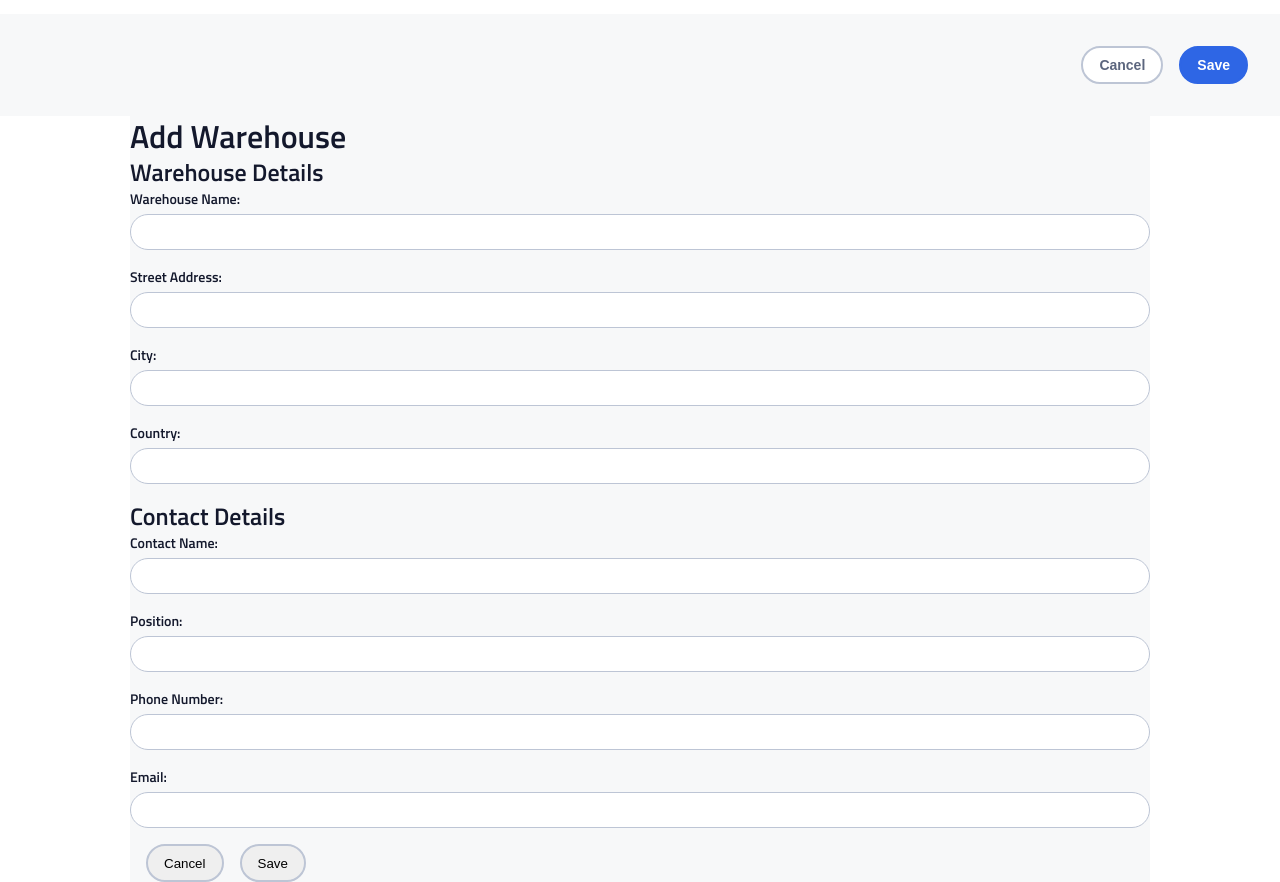
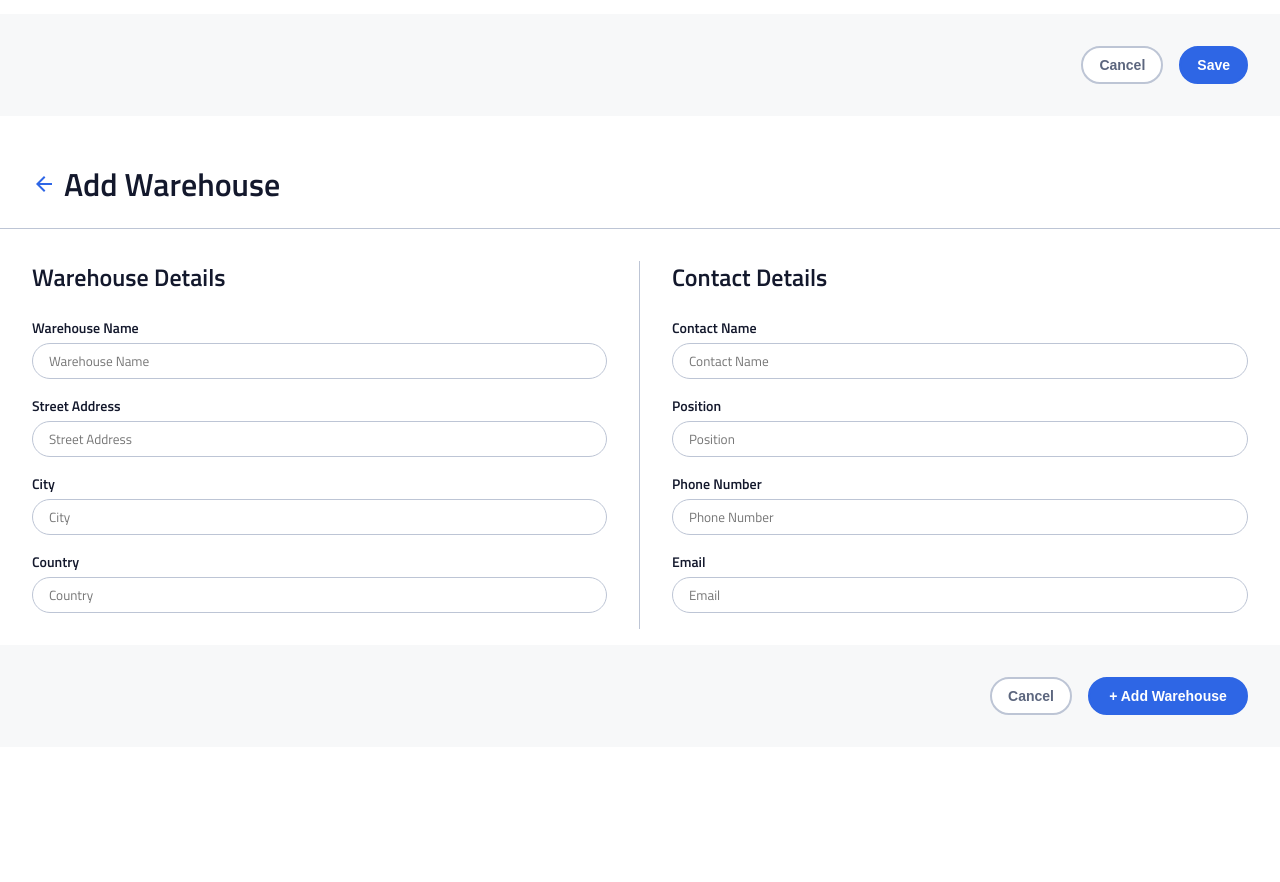
Before and after one commit to f2xiao/instock-frontend, a React (Create React App) app: page / in a window 1280 px wide. Shown: the part 515-1397 px from the top of the page. After the commit the page ends 1262 px from the top, so only its background shows below. Built offline with nearby package versions, Linux system fonts and the light colour scheme.

Commit message:
accomplished-warehouseEdit-pages

```diff
--- a/src/components/WarehouseAdd/WarehouseAdd.jsx
+++ b/src/components/WarehouseAdd/WarehouseAdd.jsx
@@ -1,6 +1,6 @@
 import "./WarehouseAdd.scss"
 import React, { useState } from 'react';
-import warehouseData from "../../data/01_warehouses.json";
+import returnIcon from'../../assets/icons/arrow_back-24px.svg'
 
 const WarehouseAdd=()=>{
         const [warehouseDetails, setWarehouseDetails] = useState({
@@ -11,11 +11,11 @@ const WarehouseAdd=()=>{
         });
 
         const [contactDetails, setContactDetails] = useState({
-            contactName: '',
-            contactPosition: '',
-            contactPhone: '',
-            contactEmail: ''
         });
+
+
+
+    const [error, setError] = useState(false);
 
         const handleWarehouseChange = (event) => {
             const { name, value } = event.target;
@@ -42,101 +42,135 @@ const WarehouseAdd=()=>{
 
 return (
         <div className="add">
-        <h1>Add Warehouse</h1>
+            <h1 className="add__title"><img className='add__return' src={returnIcon} alt="return to the main page" />Add Warehouse</h1>
 
-        <form onSubmit={handleSubmit}>
-            <section>
-                <h2>Warehouse Details</h2>
-
+            <form className='add__form' onSubmit={handleSubmit}>
+                <div className='add__wrapper'>
+                    <section className='add__section add__section1'>
+                        <h2 className='add__sectiontitle'>Warehouse Details</h2>
                         <div>
-                    <label>Warehouse Name:</label><br />
+                            <label>
+                                Warehouse Name
+                            </label><br />
                             <input
                                 type="text"
                                 name="warehouseName"
                                 value={warehouseDetails.warehouseName}
                                 onChange={handleWarehouseChange}
+                                placeholder="Warehouse Name"
+                                className={error ? 'error' : ''}
                             />
                         </div>
 
                         <div>
-                    <label>Street Address:</label><br />
+                            <label>
+                                Street Address
+                            </label><br />
                             <input
                                 type="text"
                                 name="address"
                                 value={warehouseDetails.address}
                                 onChange={handleWarehouseChange}
+                                placeholder="Street Address"
+                                className={error ? 'error' : ''}
                             />
                         </div>
 
                         <div>
-                    <label>City:</label><br />
+                            <label>
+                                City
+                            </label><br />
                             <input
                                 type="text"
                                 name="city"
                                 value={warehouseDetails.city}
                                 onChange={handleWarehouseChange}
+                                placeholder="City"
+                                className={error ? 'error' : ''}
                             />
                         </div>
 
                         <div>
-                    <label>Country:</label><br />
+                            <label>
+                                Country
+                            </label><br />
                             <input
                                 type="text"
                                 name="country"
                                 value={warehouseDetails.country}
                                 onChange={handleWarehouseChange}
+                                placeholder="Country"
+                                className={error ? 'error' : ''}
                             />
                         </div>
                     </section>
 
-            <section>
-                <h2>Contact Details</h2>
+                    <section className='add__section'>
+                        <h2 className='add__sectiontitle'>Contact Details</h2>
 
                         <div>
-                    <label>Contact Name:</label><br />
+                            <label>
+                                Contact Name
+                            </label><br />
                             <input
                                 type="text"
                                 name="contactName"
                                 value={contactDetails.contactName}
                                 onChange={handleContactChange}
+                                placeholder="Contact Name"
+                                className={error ? 'error' : ''}
                             />
                         </div>
 
                         <div>
-                    <label>Position:</label><br />
+                            <label>
+                                Position
+                            </label><br />
                             <input
                                 type="text"
                                 name="contactPosition"
                                 value={contactDetails.contactPosition}
                                 onChange={handleContactChange}
+                                placeholder="Position"
+                                className={error ? 'error' : ''}
                             />
                         </div>
 
                         <div>
-                    <label>Phone Number:</label><br />
+                            <label>
+                                Phone Number
+                            </label><br />
                             <input
                                 type="text"
                                 name="contactPhone"
                                 value={contactDetails.contactPhone}
                                 onChange={handleContactChange}
+                                placeholder="Phone Number"
+                                className={error ? 'error' : ''}
                             />
                         </div>
 
                         <div>
-                    <label>Email:</label><br />
+                            <label>
+                                Email
+                            </label><br />
                             <input
                                 type="text"
                                 name="contactEmail"
                                 value={contactDetails.contactEmail}
                                 onChange={handleContactChange}
+                                placeholder="Email"
+                                className={error ? 'error' : ''}
                             />
                         </div>
                     </section>
-            <button type="button">Cancel</button>
-            <button type="submit">Save</button>
+                </div>
+                <div className="add__buttons">
+                    <button className="add__cancel" type="button"><h3>Cancel</h3></button>
+                    <button className="add__save" type="submit"><h3>+ Add Warehouse</h3></button>
+                </div>
             </form>
         </div>
-    )}
-
-
+    );
+};
     export default WarehouseAdd;
--- a/src/components/WarehouseAdd/WarehouseAdd.scss
+++ b/src/components/WarehouseAdd/WarehouseAdd.scss
@@ -2,8 +2,139 @@
 @use '../../style/partials/mixins' as *;
 @use '../../style/partials/variables' as *;
 
+
+input{
+    border-radius: 1.25rem;
+    width:100%;
+    height: 2.25rem;
+    margin-bottom:1rem;
+    margin-top:.25rem;
+    border: 1px solid $color-border;
+    font-family: "Titillium Web";
+    &:focus {
+        border-color:$color-cta;
+    }
+    @include tablet{
+        height: 2.25rem;
+        width:100%;
+    }
+}
+
+button{
+    height: 2.25rem;
+    border-style: solid;
+    border-color:$color-border;
+    border-radius: 1.5rem;
+    padding: 0.4rem 1rem;
+    width:8rem;
+    @include tablet{
+        height: 2.38rem;
+        margin-left: 1rem;
+        width:auto;
+    }
+}
+
+label{
+    font-style:$h3-mobile-fontsize;
+    font-weight: 600;
+    @include tablet{
+    font-size:$h3-desktab-fontsize;
+    }
+}
+
+input{
+    padding-left: 1rem;
+}
+
 .add{
-    @include responsive-margin;
-    margin-top:1.5rem;
+    padding-top:1.5rem;
     background-color:$color-bg-page;
+    padding-left: 5vw;
+
+    @include tablet{
+    background-color: white;
+    padding-left: 0;}
+
+    &__return{
+        position: absolute;
+        left:2rem;
+        padding-top: 0.5rem;
+    }
+
+    &__wrapper{
+        @include tablet{
+        display: flex;
+        }
+    }
+
+    &__form{
+       padding:0 1rem;
+       @include tablet{
+        padding: 0;
+       }
+    }
+
+    &__title{
+        border-color:$color-border;
+        padding: 1.5rem 0 1.5rem 3rem;
+        width:calc(100% - 2rem);
+
+        @include tablet{
+            padding-left: 4rem;
+            border-bottom: 1px solid $color-border;
+            padding-right: 0;
+            width:100vw;
+        }
+    }
+
+    &__section{
+        border-top: 1px solid $color-border;
+        margin-bottom: 1rem;
+        width:80vw;
+        @include tablet{
+            width:50%;
+            padding:0 2rem;
+            margin-top: 2rem;
+            border:0;
+        }
+    }
+
+    &__section1{
+    @include tablet{
+    border-right:1px solid $color-border;
+        }
+    }
+
+    &__sectiontitle{
+        padding: 1.5rem 0;
+        @include tablet{
+            padding-top: 0;
+        }
+    }
+
+    &__buttons{
+        width:80vw;
+        display: flex;
+        justify-content: space-between;
+        padding-bottom: 2rem;
+
+        @include tablet{
+            background-color: $color-bg-page;
+            width:100vw;
+            justify-content: end;
+            padding: 2rem;
+        }
+    }
+
+    &__cancel{
+        background-color: $color-bg;
+        color: $color-text-secondary;
+    }
+
+    &__save{
+        color:$color-bg;
+        background-color:$color-cta;
+        border-color: $color-cta;
+        width:10rem;
+    }
 }
--- a/src/components/WarehouseEdit/WarehouseEdit.jsx
+++ b/src/components/WarehouseEdit/WarehouseEdit.jsx
@@ -68,7 +68,7 @@ const WarehouseEdit = () => {
 
                     <div>
                         <label>
-                        Street Address</label><br />
+                            Street Address</label><br />
                         <input
                             type="text"
                             name="address"
@@ -76,7 +76,6 @@ const WarehouseEdit = () => {
                             onChange={handleWarehouseChange}
                         />
                     </div>
-
 
                    <div>
                         <label>
@@ -88,7 +87,7 @@ const WarehouseEdit = () => {
                             value={warehouseDetails.city}
                             onChange={handleWarehouseChange}
                         />
-                </div>
+                    </div>
 
                     <div>
                         <label>
@@ -101,7 +100,6 @@ const WarehouseEdit = () => {
                             onChange={handleWarehouseChange}
                         />
                     </div>
-
                 </section>
 
                 <section className='edit__section'>
```
Lines whose indentation alone changed are shown as unchanged.
